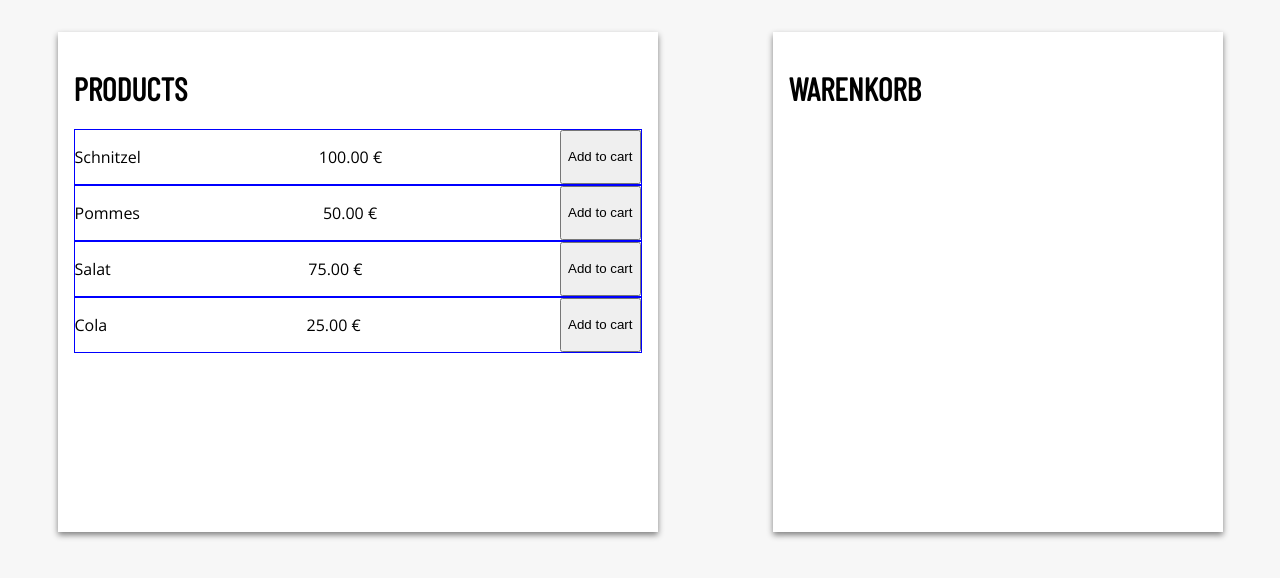
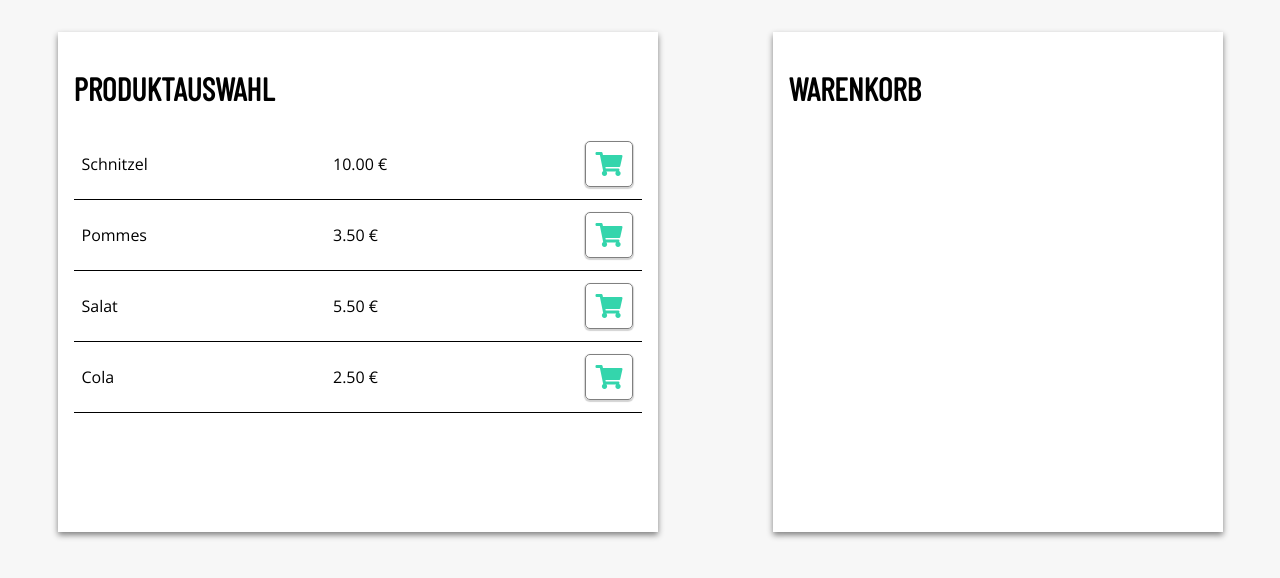
Before and after one commit to seeedy/shopping-cart, a React (Create React App) app: page / in a window 1280 px wide. Shown: the top 578 px of the page. Built offline with nearby package versions, Linux system fonts and the light colour scheme.

Commit message:
added styling and separated css-files into components

```diff
--- a/public/index.html
+++ b/public/index.html
@@ -5,6 +5,7 @@
     <link rel="shortcut icon" href="%PUBLIC_URL%/favicon.ico" />
     <link rel="stylesheet" href="./styles.css">
     <link href="https://fonts.googleapis.com/css?family=Barlow+Condensed|Open+Sans" rel="stylesheet">
+    <link rel="stylesheet" href="https://use.fontawesome.com/releases/v5.7.1/css/all.css" integrity="sha384-fnmOCqbTlWIlj8LyTjo7mOUStjsKC4pOpQbqyi7RrhN7udi9RwhKkMHpvLbHG9Sr" crossorigin="anonymous">
     <meta
       name="viewport"
       content="width=device-width, initial-scale=1, shrink-to-fit=no"
--- a/public/styles.css
+++ b/public/styles.css
@@ -19,41 +19,3 @@ h1 {
   justify-content: space-around;
   flex-wrap: wrap;
 }
-
-.Products {
-    height: 500px;
-    width: 600px;
-    min-width: 300px;
-    /* border: 1px solid blue; */
-    background: #fff;
-    box-shadow: 0 3px 6px 0 grey;
-    margin: 2em;
-    padding: 1em;
-}
-
-.Cart {
-    height: 500px;
-    width: 450px;
-    min-width: 300px;
-    /* border: 1px solid blue; */
-    background: #fff;
-    box-shadow: 0 3px 6px 0 grey;
-    margin: 2em;
-    padding: 1em;
-}
-
-.product {
-    border: 1px solid blue;
-    display: flex;
-    justify-content: space-between;
-}
-
-.cart-item {
-    display: flex;
-    justify-content: space-between;
-    padding: 1em 0.5em;
-}
-
-.cart-item-quantity {
-    display: flex;
-}
--- /dev/null
+++ b/src/components/Cart.css
@@ -0,0 +1,47 @@
+.Cart {
+    height: 500px;
+    width: 450px;
+    min-width: 300px;
+    background: #fff;
+    box-shadow: 0 3px 6px 0 grey;
+    margin: 2em;
+    padding: 1em;
+}
+
+.cart-item {
+    display: flex;
+    justify-content: space-between;
+    padding: 0.5em;
+}
+
+.cart-item-quantity {
+    display: flex;
+}
+
+.cart-item-quantity input {
+    display: flex;
+    width: 40px;
+}
+
+.remove-item {
+    display: flex;
+    justify-content: center;
+    align-items: center;
+}
+
+.fa-trash {
+    margin-left: 15px;
+}
+
+.fa-trash:hover {
+    cursor: pointer
+}
+
+.item-subtotal {
+    padding: 0.5em;
+}
+
+.item-total {
+    padding: 0.5em;
+    font-weight: bold;
+}
--- a/src/components/Cart.js
+++ b/src/components/Cart.js
@@ -1,5 +1,6 @@
 import React, { Component } from 'react';
 import Discount from './Discount';
+import './Cart.css';
 
 class Cart extends Component {
 
@@ -25,14 +26,18 @@ class Cart extends Component {
                             value={item.quantity}
                             onChange={this.props.updateQuantity}>
                             </input>
+                            <div className="remove-item">
+                            <i className="fas fa-trash" onClick={this.props.removeCartItem}></i>
+                            </div>
                         </div>
+
                     </div>);
                 })}
                 {cart.subtotal && <div className="discount">
                         <Discount setDiscount={this.props.setDiscount}/>
-                        <div>Zwischensumme: {cart.subtotal.toFixed(2)}</div>
-                        <div>Rabatt: {((cart.total - cart.subtotal) || 0 ).toFixed(2)}</div>
-                        <div>Gesamt: {(cart.total || cart.subtotal).toFixed(2)}</div>
+                        <div className="item-subtotal">Zwischensumme: {cart.subtotal.toFixed(2)} €</div>
+                        <div className="item-subtotal">Rabatt: {((cart.total - cart.subtotal) || 0 ).toFixed(2)} €</div>
+                        <div className="item-total">Gesamt: {(cart.total || cart.subtotal).toFixed(2)} €</div>
                 </div>}
             </div>
         )
--- a/src/components/Discount.css
+++ b/src/components/Discount.css
@@ -1,5 +1,7 @@
 .Discount {
-    padding: 0.5em;
+    padding-top: 1em;
+    /* border-top: 1px solid black; */
+    /* border-bottom: 1px solid black; */
 }
 
 fieldset {
--- /dev/null
+++ b/src/components/Products.css
@@ -0,0 +1,45 @@
+.Products {
+    height: 500px;
+    width: 600px;
+    min-width: 300px;
+    background: #fff;
+    box-shadow: 0 3px 6px 0 grey;
+    margin: 2em;
+    padding: 1em;
+}
+
+.add-to-cart-button {
+    display: flex;
+    justify-content: center;
+    align-items: center;
+}
+
+.fa-shopping-cart {
+    border: 1px solid grey;
+    border-radius: 5px;
+    box-shadow: 0 1px 1px 1px lightgrey;
+    color: #34d5ac;
+    font-size: 24px;
+    padding: 10px;
+}
+
+.fa-shopping-cart:hover {
+    cursor: pointer;
+    box-shadow: 0 1px 1px 0 lightgrey;
+}
+
+.fa-shopping-cart:active {
+    box-shadow: 0 1px 1px 2px #34d5ac;
+}
+
+
+.product {
+    border-bottom: 1px solid black;
+    display: flex;
+    justify-content: space-between;
+    padding: 0.5em;
+}
+
+.product p {
+    width: 33%;
+}
--- a/src/components/Products.js
+++ b/src/components/Products.js
@@ -1,4 +1,5 @@
 import React, { Component } from 'react';
+import './Products.css';
 
 class Products extends Component {
     constructor(props) {
@@ -20,7 +21,7 @@ class Products extends Component {
 
         return(
             <div className="Products">
-                <h1>Products</h1>
+                <h1>Produktauswahl</h1>
                 {products && products.map(product => {
                     return (
                         <div
@@ -29,9 +30,9 @@ class Products extends Component {
                         >
                             <p>{product.name}</p>
                             <p>{product.price.toFixed(2)} €</p>
-                            <button id={product.id} onClick={this.clickHandler}>
-                                Add to cart
-                            </button>
+                            <div className="add-to-cart-button">
+                                <i id={product.id} onClick={this.clickHandler} className="fas fa-shopping-cart"></i>
+                            </div>
                         </div>
                     )
                 })}
--- a/src/productList.json
+++ b/src/productList.json
@@ -3,22 +3,22 @@
         {
             "id": 1,
             "name": "Schnitzel",
-            "price": 100
+            "price": 10
         },
         {
             "id": 2,
             "name": "Pommes",
-            "price": 50
+            "price": 3.5
         },
         {
             "id": 3,
             "name": "Salat",
-            "price": 75
+            "price": 5.5
         },
         {
             "id": 4,
             "name": "Cola",
-            "price": 25
+            "price": 2.5
         }
     ]
 }
```
